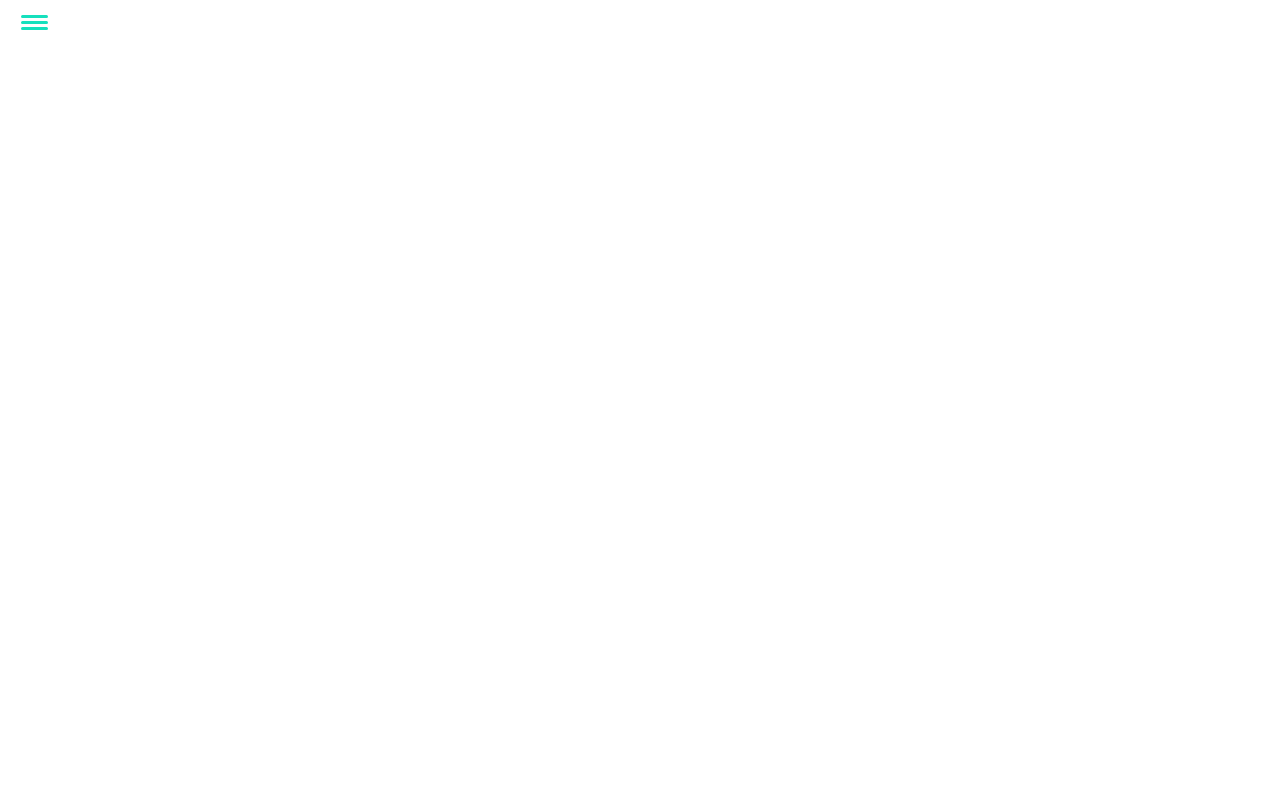
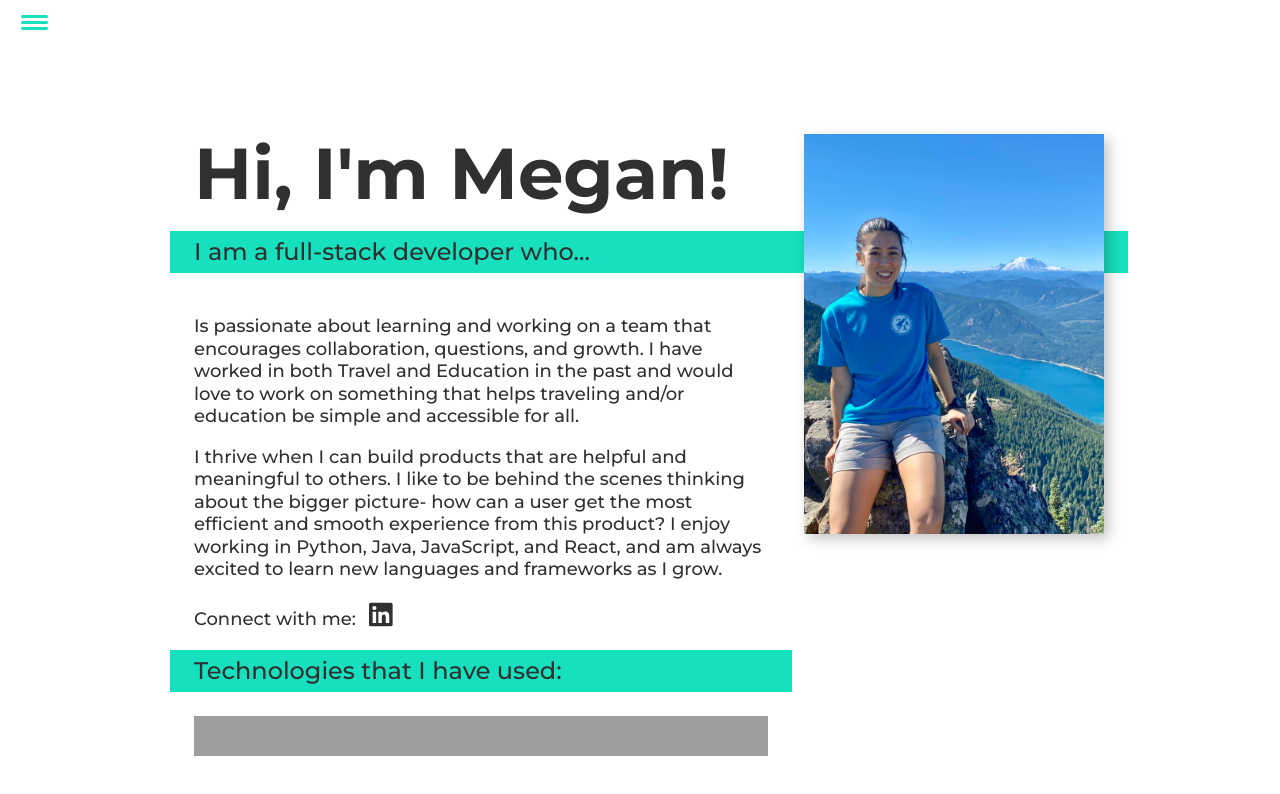
Before and after one commit to mckorling/portfolio, a React (Create React App) app: page / in a window 1280 px wide. Shown: the top 794 px of the page. Built offline with nearby package versions, Linux system fonts and the light colour scheme; grey boxes are pictures that could not be loaded.

Commit message:
Fix routing after combining home and about me pages

```diff
--- a/src/pages/App.jsx
+++ b/src/pages/App.jsx
@@ -12,7 +12,7 @@ function App() {
       <HashRouter>
         <Routes>
           <Route path='/' element={<Layout />}>
-              <Route index path='about' element={<About />} />
+              <Route index element={<About />} />
               <Route path='projects' element={<Projects />} />
               <Route path='experience' element={<Experience />} />
               <Route path='*' element={<NoPage />} />
--- a/src/pages/components/NavBar.jsx
+++ b/src/pages/components/NavBar.jsx
@@ -16,7 +16,7 @@ const NavBar = () => {
             <nav className={showNavToggle ? "nav nav__toggle--show" : "nav nav__toggle--close"}>
                 <ul className="nav__list">
                     <li className="nav__item">
-                        <Link to="/about" className="link" onClick={() => setNavToggle()}>About Me</Link>
+                        <Link to="/" className="link" onClick={() => setNavToggle()}>About Me</Link>
                     </li>
                     <li className="nav__item">
                         <Link to="/projects" className="link" onClick={() => setNavToggle()}>Projects</Link>
```
